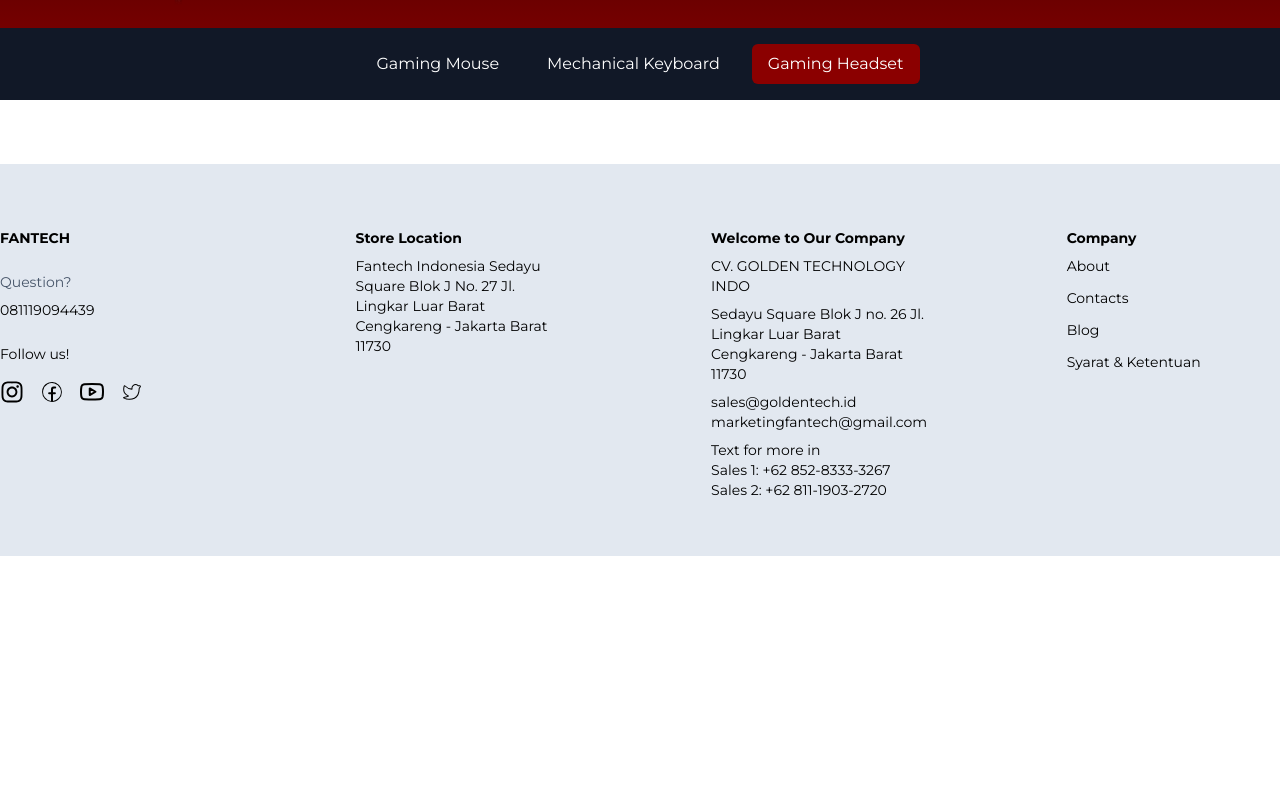
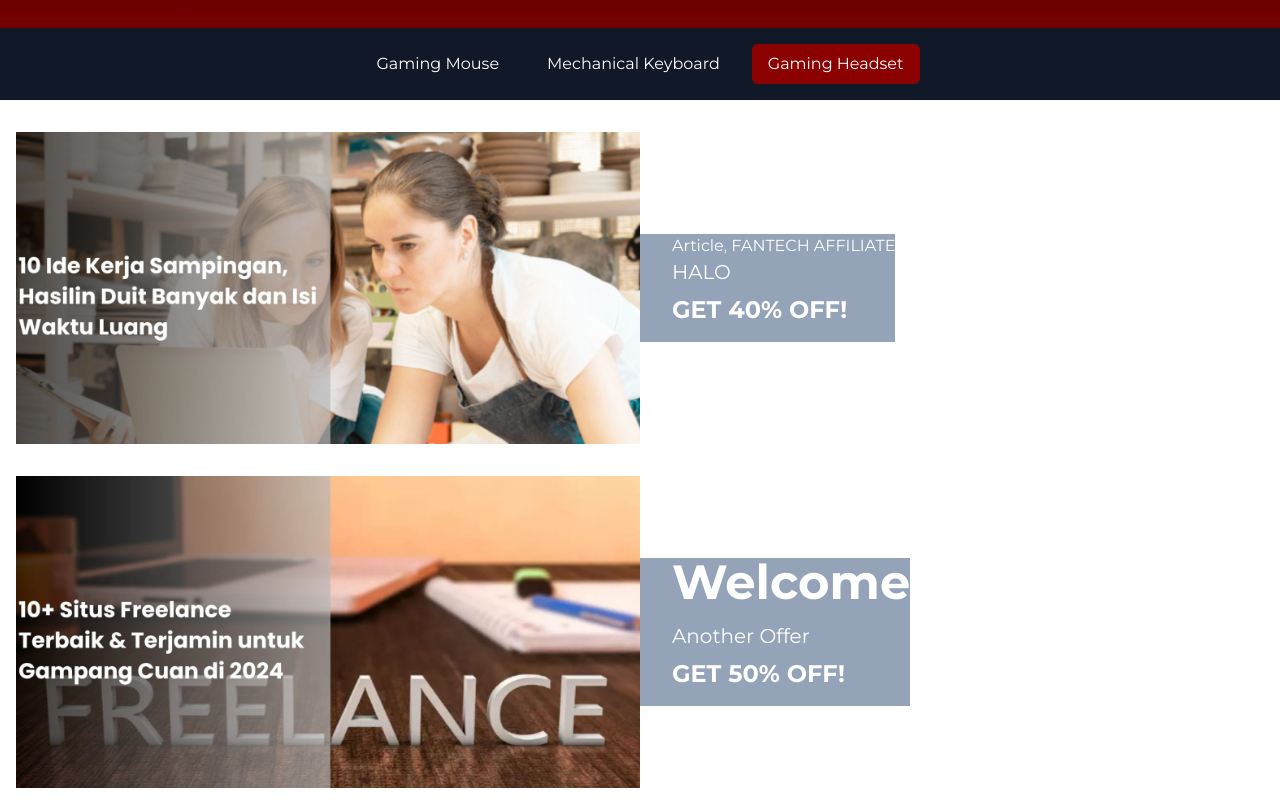
Before and after one commit to IvanSahmura/LandingPageFantech, a Next.js app in the folder fantech/: page / in a window 1280 px wide. Shown: the part 1940-2740 px from the top of the page. Before the commit the page ends 2496 px from the top, so only its background shows below. Built offline with nearby package versions, Linux system fonts and the light colour scheme.

Commit message:
article-prototype

```diff
--- a/fantech/app/page.tsx
+++ b/fantech/app/page.tsx
@@ -1,3 +1,4 @@
+import HeroBott from "@/components/BannerBawah/HeroBott";
 import BannerProducts from "@/components/bannerProducts/BannerProducts";
 import Footer from "@/components/footer/Footer";
 import Hero from "@/components/Hero";
@@ -75,6 +76,7 @@
           </div>
         </div>
       <BannerProducts />
+       <HeroBott />
 
         <Footer />
       </div>
--- /dev/null
+++ b/fantech/components/BannerBawah/HeroBott.tsx
@@ -0,0 +1,58 @@
+"use client";
+import { useState } from "react";
+
+function HeroBott() {
+  return (
+    <div>
+      {/* First Section */}
+      <div className="relative mb-8">
+        <div className="flex items-center text-white max-w-screen-xl mx-auto px-4">
+          {/* Image Container */}
+          <div className="w-1/2 md:w-1/2 flex-shrink-0 relative overflow-hidden group">
+            <img
+              src="assets/arti1.jpg"
+              alt="Article Thumbnail"
+              className="w-full h-auto object-cover transform transition-transform duration-700 ease-in-out group-hover:scale-[1.1] group-hover:mask-image-[linear-gradient(to right, transparent 0%, white 25%, white 75%, transparent 100%)] "
+            />
+            <div className="absolute inset-0 bg-black bg-opacity-0 transition-opacity duration-700 ease-in-out group-hover:bg-opacity-50 cursor-pointer"></div>
+          </div>
+
+          {/* Text Container */}
+          <div className="bg-slate-400">
+            <div className="ml-8 text-left">
+              <button>Article, FANTECH AFFILIATE</button>
+              <p className="text-lg md:text-xl mb-2">HALO</p>
+              <p className="text-2xl font-bold mb-4">GET 40% OFF!</p>
+            </div>
+          </div>
+        </div>
+      </div>
+
+      {/* Second Section */}
+      <div className="relative mb-8">
+        <div className="flex items-center text-white max-w-screen-xl mx-auto px-4">
+          {/* Image Container */}
+          <div className="w-1/2 md:w-1/2 flex-shrink-0 relative overflow-hidden group">
+            <img
+              src="assets/arti2.jpg"
+              alt="Article Thumbnail"
+              className="w-full h-auto object-cover transform transition-transform duration-700 ease-in-out group-hover:scale-[1.1] group-hover:mask-image-[linear-gradient(to right, transparent 0%, white 25%, white 75%, transparent 100%)]"
+            />
+            <div className="absolute inset-0 bg-black bg-opacity-0 transition-opacity duration-700 ease-in-out group-hover:bg-opacity-50 cursor-pointer"></div>
+          </div>
+
+          {/* Text Container */}
+          <div className="bg-slate-400">
+            <div className="ml-8 text-left">
+              <h1 className="text-4xl md:text-5xl font-bold mb-4">Welcome</h1>
+              <p className="text-lg md:text-xl mb-2">Another Offer</p>
+              <p className="text-2xl font-bold mb-4">GET 50% OFF!</p>
+            </div>
+          </div>
+        </div>
+      </div>
+    </div>
+  );
+}
+
+export default HeroBott;
--- a/fantech/components/Product.tsx
+++ b/fantech/components/Product.tsx
@@ -1,6 +1,5 @@
 "use client"
 
-import { useState } from 'react';
 import Image from 'next/image';
 import { FaStar } from 'react-icons/fa';
 
```
Also changed, not shown: fantech/public/assets/arti1.jpg (added), fantech/public/assets/arti2.jpg (added).
